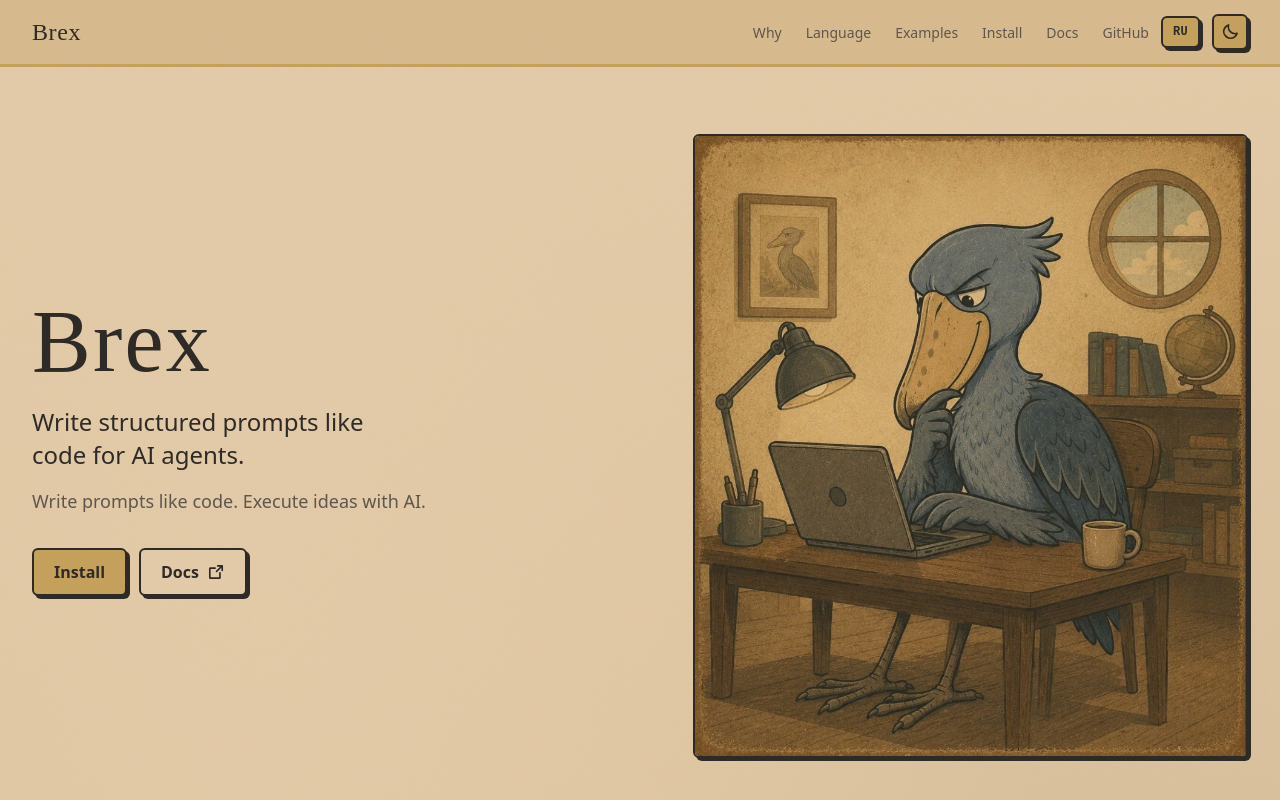
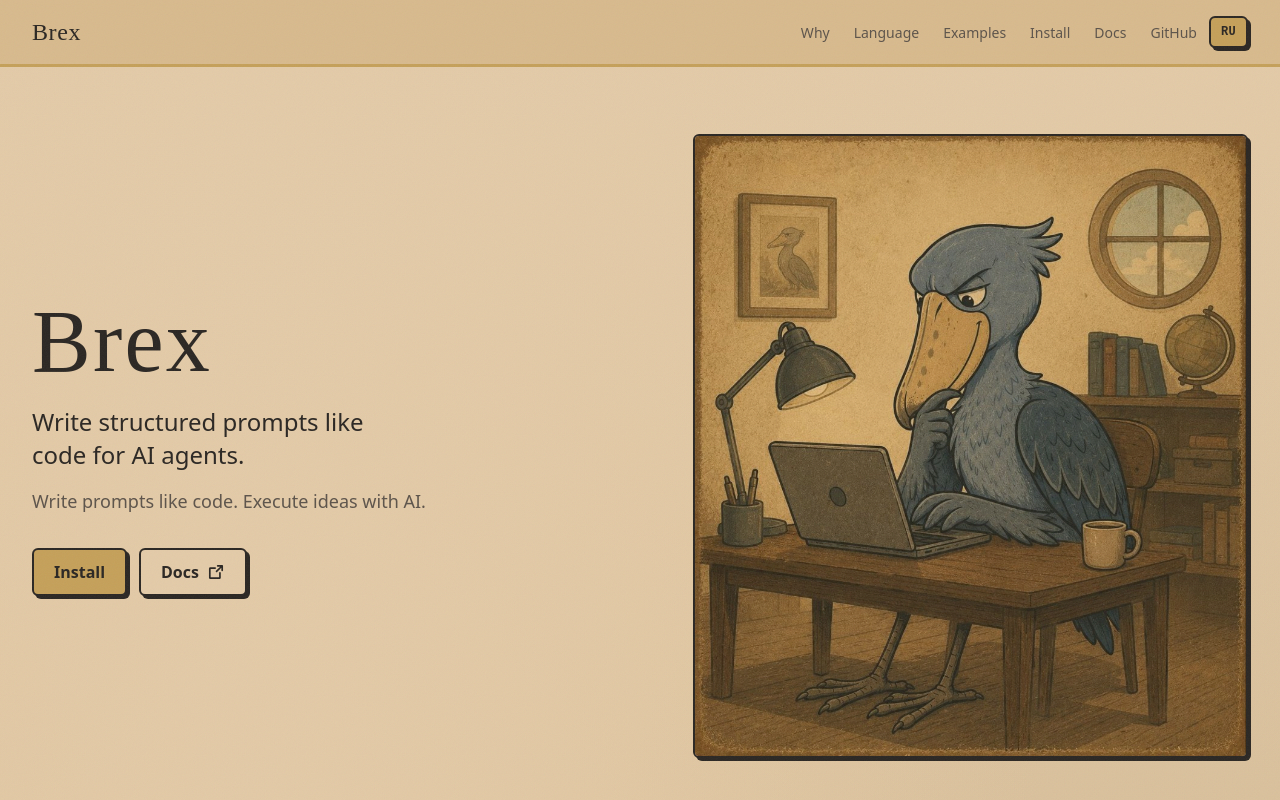
Before and after one commit to Alexander-Let/brex-site, a React (Vite) app: page / in a window 1280 px wide. Shown: the top 800 px of the page. Built offline with nearby package versions, Linux system fonts and the light colour scheme.

Commit message:
Revert "dark theme toggle"
This reverts commit e740a842ef350437978d33c54637802e69884251.

```diff
--- a/index.html
+++ b/index.html
@@ -4,14 +4,6 @@
     <meta charset="UTF-8" />
     <link rel="icon" type="image/png" href="/mascot-shoebill.png" />
     <meta name="viewport" content="width=device-width, initial-scale=1.0" />
-    <meta name="color-scheme" content="light dark" />
-    <script>
-      try {
-        const t = localStorage.getItem('brex-theme')
-        if (t === 'dark' || (!t && matchMedia('(prefers-color-scheme: dark)').matches))
-          document.documentElement.classList.add('dark')
-      } catch {}
-    </script>
     <meta
       name="description"
       content="Brex is a compilable spec language for AI coding agents. Write prompts like code: roles, rules, tasks, gates — compiled to IR and Markdown prompts."
--- a/src/components/Install.tsx
+++ b/src/components/Install.tsx
@@ -28,14 +28,14 @@ export function Install() {
   return (
     <section
       id="install"
-      className="border-t-[2.5px] border-ink bg-slate text-cream"
+      className="border-t-[2.5px] border-ink bg-slate text-paper-light"
     >
       <div className="mx-auto max-w-[1400px] px-4 py-16 md:px-8 md:py-24">
         <Reveal className="max-w-3xl">
-          <h2 className="font-display text-3xl tracking-wide text-cream md:text-5xl">
+          <h2 className="font-display text-3xl tracking-wide text-paper-light md:text-5xl">
             {t.install.title}
           </h2>
-          <p className="mt-4 max-w-[55ch] text-base leading-relaxed text-cream/85 md:text-lg">
+          <p className="mt-4 max-w-[55ch] text-base leading-relaxed text-paper-light/85 md:text-lg">
             {t.install.lead}
           </p>
         </Reveal>
@@ -57,7 +57,7 @@ export function Install() {
         </Stagger>
 
         <Reveal
-          className="mt-8 max-w-[65ch] font-mono text-sm leading-relaxed text-cream/75"
+          className="mt-8 max-w-[65ch] font-mono text-sm leading-relaxed text-paper-light/75"
           soft
         >
           <p>brex check · build · run · explain · doctor · drift · allow · hook</p>
--- a/src/components/Language.tsx
+++ b/src/components/Language.tsx
@@ -35,14 +35,14 @@ export function Language() {
   return (
     <section
       id="language"
-      className="border-t-[2.5px] border-ink bg-slate text-cream"
+      className="border-t-[2.5px] border-ink bg-slate text-paper-light"
     >
       <div className="mx-auto max-w-[1400px] px-4 py-16 md:px-8 md:py-24">
         <Reveal>
-          <h2 className="font-display text-3xl tracking-wide text-cream md:text-5xl">
+          <h2 className="font-display text-3xl tracking-wide text-paper-light md:text-5xl">
             {t.language.title}
           </h2>
-          <p className="mt-4 max-w-[60ch] text-base leading-relaxed text-cream/85 md:text-lg">
+          <p className="mt-4 max-w-[60ch] text-base leading-relaxed text-paper-light/85 md:text-lg">
             {t.language.lead}
           </p>
         </Reveal>
@@ -79,7 +79,7 @@ export function Language() {
         </Stagger>
 
         <motion.div
-          className="mt-4 ink-border bg-ink/25 px-4 py-3 text-sm leading-relaxed text-cream/90 md:text-base"
+          className="mt-4 ink-border bg-ink/25 px-4 py-3 text-sm leading-relaxed text-paper-light/90 md:text-base"
           role="status"
           aria-live="polite"
           key={active ?? 'none'}
@@ -90,11 +90,11 @@ export function Language() {
           {active && def ? (
             <>
               <span className="font-mono font-medium text-mustard">{active}</span>
-              <span className="text-cream/50"> - </span>
+              <span className="text-paper-light/50"> - </span>
               {def}
             </>
           ) : (
-            <span className="text-cream/70">{t.language.selectHint}</span>
+            <span className="text-paper-light/70">{t.language.selectHint}</span>
           )}
         </motion.div>
 
--- a/src/components/Nav.tsx
+++ b/src/components/Nav.tsx
@@ -1,6 +1,6 @@
 import { useEffect, useState } from 'react'
 import { AnimatePresence, motion, useReducedMotion } from 'motion/react'
-import { List, Moon, Sun, X } from '@phosphor-icons/react'
+import { List, X } from '@phosphor-icons/react'
 import { docsHub, LINKS } from '../content/links'
 import { useLocale } from '../i18n/LocaleContext'
 import { easeOut, hoverLift, springSnappy, tapScale } from '../lib/motion'
@@ -10,16 +10,6 @@ export function Nav() {
   const { t, locale, toggleLocale } = useLocale()
   const reduce = useReducedMotion()
   const [open, setOpen] = useState(false)
-  const [dark, setDark] = useState(() => document.documentElement.classList.contains('dark'))
-
-  useEffect(() => {
-    document.documentElement.classList.toggle('dark', dark)
-    try {
-      localStorage.setItem('brex-theme', dark ? 'dark' : 'light')
-    } catch {
-      /* ignore */
-    }
-  }, [dark])
 
   const nav = [
     { href: '#why', label: t.nav.why },
@@ -95,26 +85,6 @@ export function Nav() {
             </AnimatePresence>
           </Magnetic>
 
-          <Magnetic
-            onClick={() => setDark((v) => !v)}
-            className="ink-border ink-shadow flex h-9 w-9 items-center justify-center bg-mustard text-ink"
-            aria-label={t.themeToggle.aria}
-            title={t.themeToggle.aria}
-          >
-            <AnimatePresence mode="wait" initial={false}>
-              <motion.span
-                key={dark ? 'sun' : 'moon'}
-                initial={reduce ? false : { opacity: 0, rotate: -40, scale: 0.8 }}
-                animate={{ opacity: 1, rotate: 0, scale: 1 }}
-                exit={{ opacity: 0, rotate: 40, scale: 0.8 }}
-                transition={{ duration: 0.2, ease: easeOut }}
-                className="inline-flex"
-              >
-                {dark ? <Sun size={18} weight="bold" /> : <Moon size={18} weight="bold" />}
-              </motion.span>
-            </AnimatePresence>
-          </Magnetic>
-
           <motion.button
             type="button"
             className="ink-border ink-shadow flex h-10 w-10 items-center justify-center bg-paper-light text-ink lg:hidden"
--- a/src/i18n/messages.ts
+++ b/src/i18n/messages.ts
@@ -18,9 +18,6 @@ type Messages = {
   langToggle: {
     toRu: string
     toEn: string
-    aria: string
-  }
-  themeToggle: {
     aria: string
   }
   hero: {
@@ -110,9 +107,6 @@ export const messages: Record<Locale, Messages> = {
       toRu: 'RU',
       toEn: 'EN',
       aria: 'Switch site language',
-    },
-    themeToggle: {
-      aria: 'Switch color theme',
     },
     hero: {
       brand: 'Brex',
@@ -241,9 +235,6 @@ export const messages: Record<Locale, Messages> = {
       toEn: 'EN',
       aria: 'Переключить язык сайта',
     },
-    themeToggle: {
-      aria: 'Переключить тему оформления',
-    },
     hero: {
       brand: 'Brex',
       headline: 'Пишите структурированные промпты как код для AI-агентов.',
--- a/src/index.css
+++ b/src/index.css
@@ -21,22 +21,8 @@
   --color-mustard: #c5a059;
   --color-mustard-deep: #a8863f;
   --color-line: #2a2622;
-  --color-cream: #e4cba8;
 
   --radius-ink: 6px;
-}
-
-:root.dark {
-  --color-paper: #1f1b16;
-  --color-paper-deep: #171310;
-  --color-paper-light: #2a251f;
-  --color-ink: #ece0c9;
-  --color-ink-muted: #b3a48b;
-  --color-slate: #20282f;
-  --color-slate-deep: #8fa5b8;
-  --color-mustard: #cfa85e;
-  --color-mustard-deep: #e0bd7a;
-  --color-line: #ece0c9;
 }
 
 @layer base {
```
